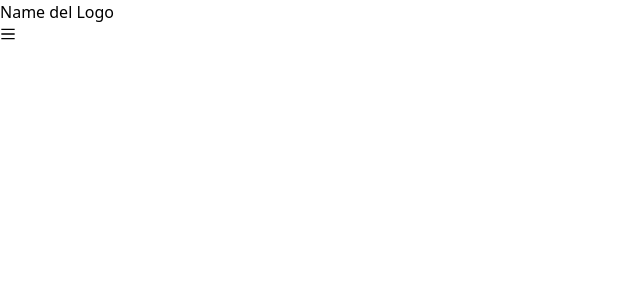
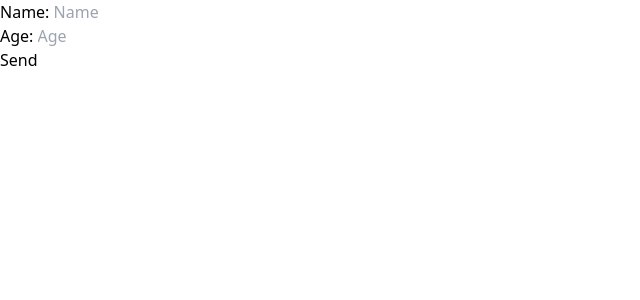
Before and after one commit to HenryMilac/Mixer, a React (Vite) app: page / in a window 1280 px wide. Shown: the top 300 px of the page, without its empty margins (0-640 px from the left). Built offline with nearby package versions, Linux system fonts and the light colour scheme.

Commit message:
practicing formNew

```diff
--- a/src/App.tsx
+++ b/src/App.tsx
@@ -8,11 +8,11 @@ export default function App() {
 
   return (
     <>
-      {/* <Z/> */}
+      <Z/>
       {/* <FormNewEditDelete/> */}
       {/* <CreateUseFetch/> */}
       {/* <Sidebar/> */}
-      <IconMenuToNavbar/>
+      {/* <IconMenuToNavbar/> */}
 
 
 
--- a/src/Mixer/Z/Z.jsx
+++ b/src/Mixer/Z/Z.jsx
@@ -0,0 +1,54 @@
+import { useState } from "react"
+
+export default function FormNewEditDelete() {
+
+    const [persons, setPersons] = useState([])
+    const [name, setName] = useState('')
+    const [age, setAge] = useState('')
+
+    const handleSubmit = (e) => {
+        e.preventDefault()
+
+        const person = {
+            id: Date.now(),
+            name,
+            age
+        }
+
+        setPersons([...persons, person])
+        setName('')
+        setAge('')
+    }
+
+    return (
+        <div>
+            <form onSubmit={handleSubmit}>
+                <div>
+                    <label htmlFor="">Name: </label>
+                    <input type="text" placeholder="Name" className="text-black"
+                        value={name}
+                        onChange={(e) => {setName(e.target.value)}}
+                    />
+                </div>
+                <div>
+                    <label htmlFor="">Age: </label>
+                    <input type="number" placeholder="Age" className="text-black"
+                        value={age}
+                        onChange={(e) => {setAge(e.target.value)}}
+                    />
+                </div>
+                <input type="submit" value="Send" />
+            </form>
+            {persons.map((person) => (
+                <div className="flex justify-between" key={person.id}>
+                    <p>{person.name}</p>
+                    <p>{person.age}</p>
+                    <div className="">
+                        <button>Edit</button>
+                        <button>Delete</button>
+                    </div>
+                </div>
+            ))}
+        </div>
+    )
+}
```
